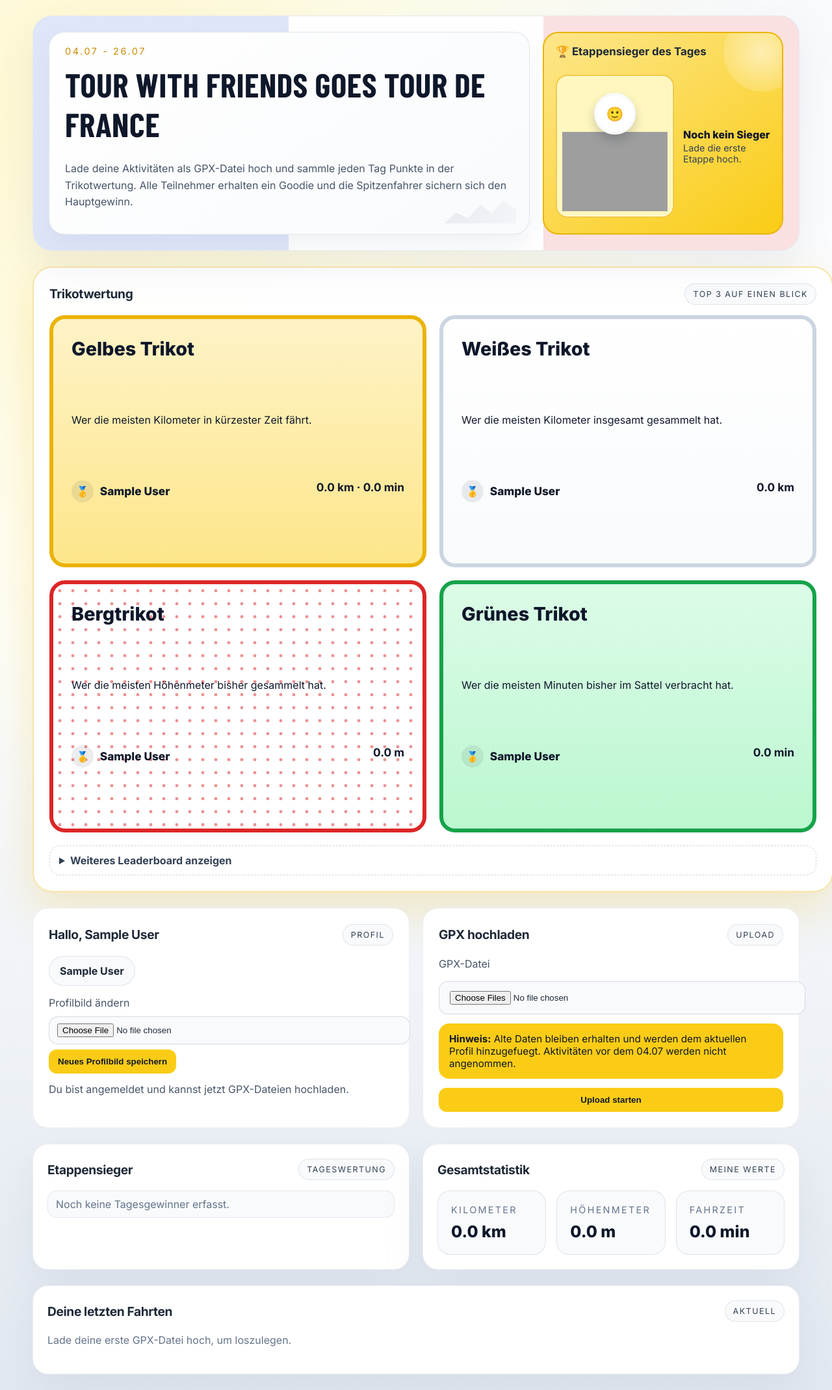
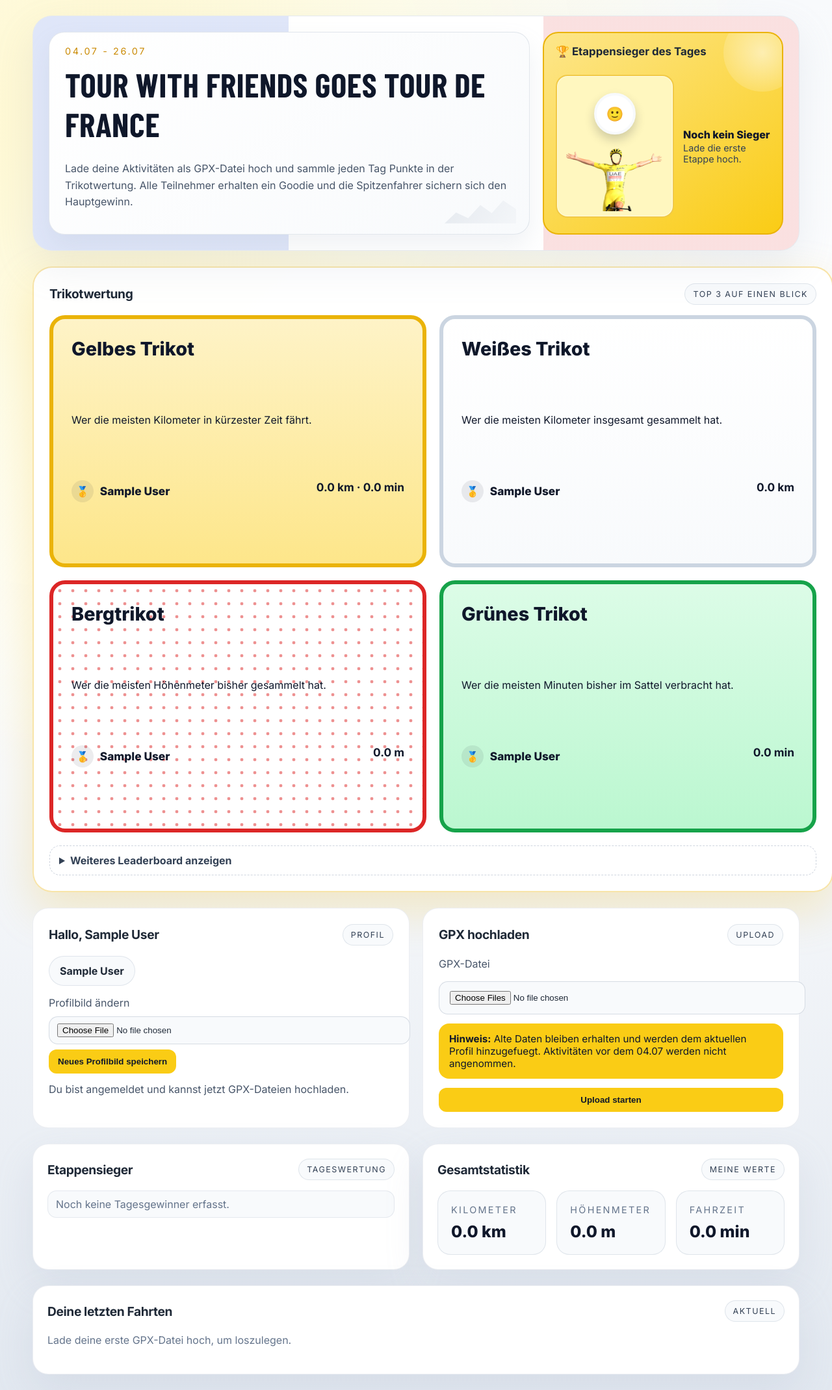
Before and after one commit to carlottadietz/tourwithfriends, a Flask app: page / in a window 1280 px wide. Shown: the whole page at 65% size. Run offline with Flask 3, Linux system fonts and the light colour scheme; the visitor is signed in with stand-in values (Sample User, id 1); data comes from the database, SQL or seed files in the repository; data that the repository does not hold is empty; some libraries are stand-ins or nearby versions; some web fonts are replaced; grey boxes are pictures that could not be loaded.

Commit message:
Etappensieger mit lokalem Cutout-Bild und Profilkopf integrieren

```diff
--- a/templates/index.html
+++ b/templates/index.html
@@ -54,12 +54,10 @@
     .winner-cutout {
       position: absolute;
       inset: 8px 8px 8px 8px;
-      background-image:
-        url("{{ url_for('uploaded_file', filename='etappensieger_cutout.png') }}"),
-        url("https://upload.wikimedia.org/wikipedia/commons/5/5b/Tadej_Poga%C4%8Dar_%282020-09-20%29_-_Yellow_jersey_-_Tour_de_France_2020.jpg");
-      background-position: center bottom, center bottom;
+      background-image: url("{{ url_for('static', filename='etappensieger_cutout.png') }}");
+      background-position: center bottom;
       background-repeat: no-repeat;
-      background-size: contain, contain;
+      background-size: contain;
     }
     .winner-head {
       position: absolute;
```
Also changed, not shown: static/etappensieger_cutout.png (added).
